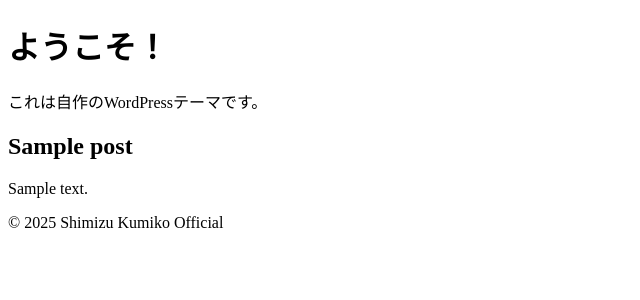
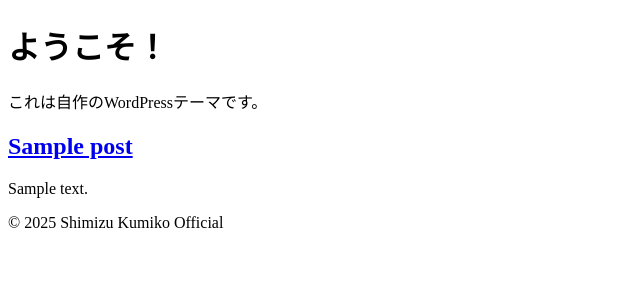
Before and after one commit to fff907/shimizu_kumiko_wp_theme, a WordPress theme: template index.php in a window 1280 px wide. Shown: the part 58-358 px from the top of the page, without its empty margins (0-640 px from the left). Run offline with PHP 8.4 and a stand-in for WordPress, Linux system fonts and the light colour scheme; the site name, menu and one post (Sample post) are stand-ins, and other content is empty.

Commit message:
Update index.php

```diff
--- a/index.php
+++ b/index.php
@@ -7,7 +7,11 @@
   <?php if (have_posts()) : ?>
     <?php while (have_posts()) : the_post(); ?>
       <article class="mb-4">
-        <h2><?php the_title(); ?></h2>
+        <h2 class="mb-3">
+          <a href="<?php the_permalink(); ?>" class="text-decoration-none text-dark">
+            <?php the_title(); ?>
+          </a>
+        </h2>
         <div><?php the_content(); ?></div>
       </article>
     <?php endwhile; ?>
```
